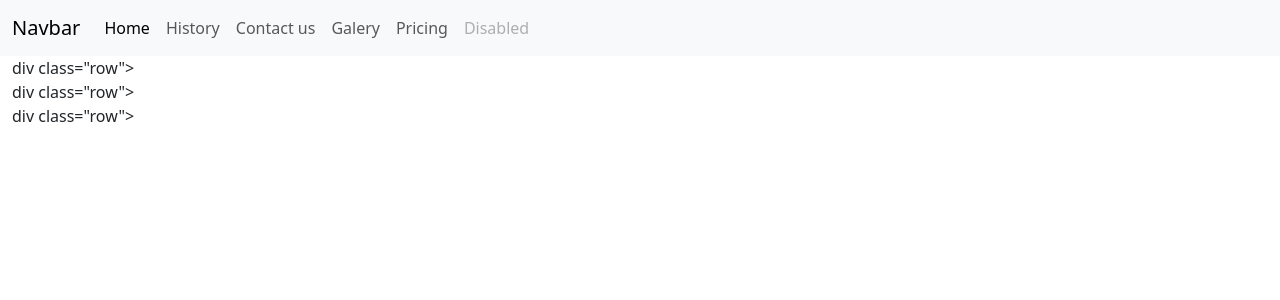
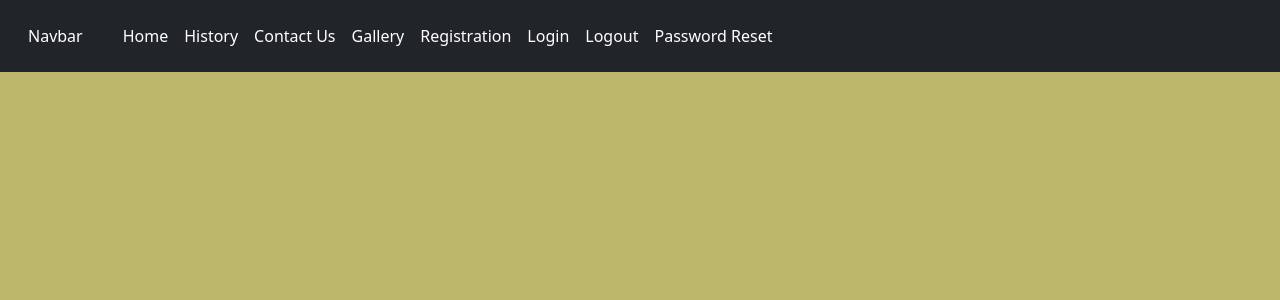
Before and after one commit to Lake-Tuggeranong-College/ngunnawal-country-ryanpreston1, a Flask app: page /contact in a window 1280 px wide. Shown: the top 300 px of the page. Run offline with Flask 3, Linux system fonts and the light colour scheme; some libraries are stand-ins or nearby versions.

Commit message:
consolidate files

```diff
--- a/templates/base.html
+++ b/templates/base.html
@@ -1,62 +1,66 @@
 <!DOCTYPE html>
-<html lang="en">
-<head>
+<html lang="en"></html>
+<head></head>
+
 <meta charset="UTF-8">
-    <title>    {{Title}}  </title>
-    <link rel="stylesheet" href="/static/css/bootstrap.css"/>
-    <script src="/static/js/bootstrap.bundle.js"></script>
+<title> {{ title }} </title>
+
+<link rel="stylesheet" href="/static/css/bootstrap.css" />
+<script src="/static/js/bootstrap.js"></script>
+<!-- Individual pages can add CSS styles in this block -->
+{% block pageCSS %} {% endblock %}
+
+<link rel="stylesheet" href="/static/site.css"/>
 </head>
 <body>
-
-</body>
-</html>
-<nav class="navbar navbar-expand-lg bg-body-tertiary">
+<nav class="navbar navbar-expand-lg navbar-dark bg-dark">
     <div class="container-fluid">
       <a class="navbar-brand" href="#">Navbar</a>
-      <button class="navbar-toggler" type="button" data-bs-toggle="collapse" data-bs-target="#navbarNavAltMarkup" aria-controls="navbarNavAltMarkup" aria-expanded="false" aria-label="Toggle navigation">
+      <button class="navbar-toggler" type="button" data-bs-toggle="collapse" data-bs-target="#navbarNavAltMarkup"
+        aria-controls="navbarNavAltMarkup" aria-expanded="false" aria-label="Toggle navigation">
         <span class="navbar-toggler-icon"></span>
       </button>
       <div class="collapse navbar-collapse" id="navbarNavAltMarkup">
         <div class="navbar-nav">
           <a class="nav-link active" aria-current="page" href="/">Home</a>
           <a class="nav-link" href="/history">History</a>
-          <a class="nav-link" href="/contact">Contact us</a>
-          <a class="nav-link" href="/gallery">Galery</a>
-          <a class="nav-link" href="#">Pricing</a>
-          <a class="nav-link disabled" aria-disabled="true">Disabled</a>
+          <a class="nav-link" href="/contact">Contact Us</a>
+          <a class="nav-link" href="/gallery">Gallery</a>
+          <a class="nav-link" href="/register">Registration</a>
+          <a class="nav-link" href="/login">Login</a>
+          <a class="nav-link" href="/logout">Logout</a>
+          <a class="nav-link" href="/passwordreset">Password Reset</a>
         </div>
       </div>
     </div>
   </nav>
 
-
   <div class="container-fluid">
 
     <div class="row">
       <div class="col">
-  {% block rowOnecontent %}
+        {% block rowOneContent %}
         {% endblock %}
       </div>
     </div>
 
-        div class="row">
+    <div class="row">
       <div class="col-4">
-      {% block rowTwoColOnecontent %}
+        {% block rowTwoColOneContent %}
         {% endblock %}
       </div>
 
-        div class="row">
       <div class="col-8">
-  {% block rowTwoColTwocontent %}
-  {% endblock %}
-    </div>
-
-    div class="row">
-    <div class="col"></div>
-  {% block rowThreecontent %}
+        {% block rowTwoColTwoContent %}
         {% endblock %}
       </div>
     </div>
-  </body>
 
-  </html>
+    <div class="row">
+      <div class="col">
+        {% block rowThreeContent %}
+        {% endblock %}
+      </div>
+    </div>
+
+  </div>
```
Also changed, not shown: static/base.html (deleted, +0 -67 lines). Lines whose indentation alone changed are shown as unchanged.
